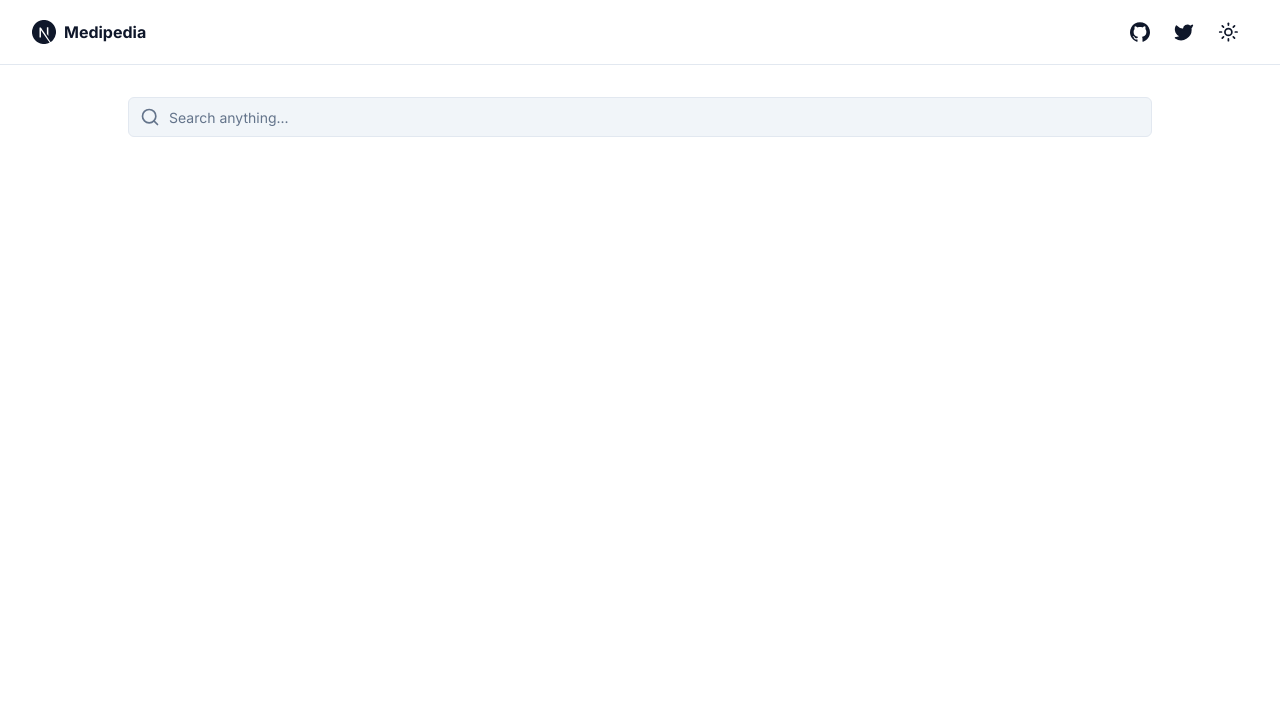
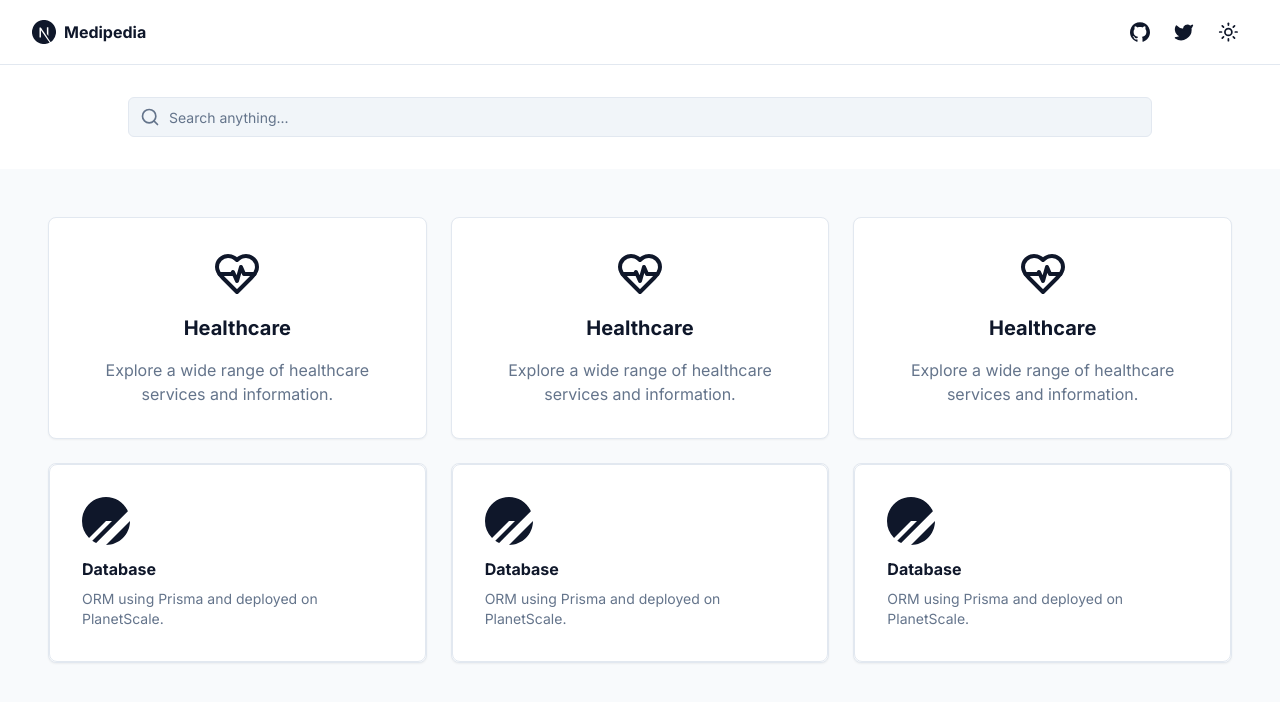
Before and after one commit to abirpahlwan/medipedia-next-js, a Next.js app: page / in a window 1280 px wide. Shown: the top 702 px of the page. Built offline with nearby package versions, Linux system fonts and the light colour scheme.

Commit message:
features section

```diff
--- a/app/layout.tsx
+++ b/app/layout.tsx
@@ -7,6 +7,7 @@ import {cn} from "@/lib/utils"
 import {SiteHeader} from "@/components/site-header"
 import {ThemeProvider} from "@/components/theme-provider"
 import {SearchBar} from "@/components/search-bar";
+import {FeatureSection} from "@/app/sections/feature-section";
 
 export const metadata: Metadata = {
 	title: {
@@ -39,6 +40,7 @@ export default function RootLayout({children}: RootLayoutProps) {
 				<div className="relative flex min-h-screen flex-col">
 					<SiteHeader/>
 					<SearchBar/>
+					<FeatureSection/>
 					<div className="flex-1">{children}</div>
 				</div>
 			</ThemeProvider>
--- /dev/null
+++ b/app/sections/feature-section.tsx
@@ -0,0 +1,16 @@
+import {FeatureCardLeft} from "@/components/feature-card-left";
+import {FeatureCardCenter} from "@/components/feature-card-center";
+
+
+export function FeatureSection() {
+	return (
+		<section className="container mx-auto grid grid-cols-1 gap-6 bg-slate-50 px-12 py-12 sm:grid-cols-2 md:grid-cols-3 lg:grid-cols-3 xl:grid-cols-3">
+			<FeatureCardCenter />
+			<FeatureCardCenter />
+			<FeatureCardCenter />
+			<FeatureCardLeft />
+			<FeatureCardLeft />
+			<FeatureCardLeft />
+		</section>
+	);
+}
--- /dev/null
+++ b/components/feature-card-center.tsx
@@ -0,0 +1,17 @@
+import {Card, CardContent} from "@/components/ui/card";
+import Link from "next/link";
+import {Icons} from "@/components/icons";
+
+export function FeatureCardCenter() {
+	return (
+		<Card>
+            <CardContent className="flex flex-col items-center justify-center gap-4 p-8">
+              <Icons.heartpulse className="h-12 w-12 text-primary" />
+              <h3 className="text-xl font-bold">Healthcare</h3>
+              <p className="text-center text-muted-foreground">
+                Explore a wide range of healthcare services and information.
+              </p>
+            </CardContent>
+          </Card>
+	);
+}
--- /dev/null
+++ b/components/feature-card-left.tsx
@@ -0,0 +1,24 @@
+import {Card, CardContent} from "@/components/ui/card";
+import Link from "next/link";
+import {Icons} from "@/components/icons";
+
+export function FeatureCardLeft() {
+	return (
+		<Card>
+			<div className="relative overflow-hidden rounded-lg border bg-background p-2">
+				<div className="flex h-[180px] flex-col justify-between rounded-md p-6">
+					<svg viewBox="0 0 24 24" className="size-12 fill-current">
+						<path
+							d="M0 12C0 5.373 5.373 0 12 0c4.873 0 9.067 2.904 10.947 7.077l-15.87 15.87a11.981 11.981 0 0 1-1.935-1.099L14.99 12H12l-8.485 8.485A11.962 11.962 0 0 1 0 12Zm12.004 12L24 12.004C23.998 18.628 18.628 23.998 12.004 24Z"/>
+					</svg>
+					<div className="space-y-2">
+						<h3 className="font-bold">Database</h3>
+						<p className="text-sm text-muted-foreground">
+							ORM using Prisma and deployed on PlanetScale.
+						</p>
+					</div>
+				</div>
+			</div>
+		</Card>
+	);
+}
--- a/components/icons.tsx
+++ b/components/icons.tsx
@@ -20,7 +20,7 @@ export const Icons = {
 			/>
 		</svg>
 	),
-  gitHub: (props: LucideProps) => (
+	github: (props: LucideProps) => (
 		<svg viewBox="0 0 438.549 438.549" {...props}>
 			<path
 				fill="currentColor"
@@ -28,4 +28,10 @@ export const Icons = {
 			></path>
 		</svg>
 	),
+	heartpulse: (props: LucideProps) => (
+		<svg {...props} xmlns="http://www.w3.org/2000/svg" width="24" height="24" viewBox="0 0 24 24" fill="none" stroke="currentColor" strokeWidth="2" strokeLinecap="round" strokeLinejoin="round">
+			<path d="M19 14c1.49-1.46 3-3.21 3-5.5A5.5 5.5 0 0 0 16.5 3c-1.76 0-3 .5-4.5 2-1.5-1.5-2.74-2-4.5-2A5.5 5.5 0 0 0 2 8.5c0 2.3 1.5 4.05 3 5.5l7 7Z"/>
+			<path d="M3.22 12H9.5l.5-1 2 4.5 2-7 1.5 3.5h5.27"/>
+		</svg>
+	),
 }
--- a/components/site-header.tsx
+++ b/components/site-header.tsx
@@ -18,7 +18,7 @@ export function SiteHeader() {
 					<nav className="flex items-center space-x-1">
 						<Link href={siteConfig.links.github} target="_blank" rel="noreferrer">
 							<div className={buttonVariants({size: "icon", variant: "ghost"})}>
-								<Icons.gitHub className="size-5"/>
+								<Icons.github className="size-5"/>
 								<span className="sr-only">GitHub</span>
 							</div>
 						</Link>
--- /dev/null
+++ b/components/ui/card.tsx
@@ -0,0 +1,79 @@
+import * as React from "react"
+
+import { cn } from "@/lib/utils"
+
+const Card = React.forwardRef<
+  HTMLDivElement,
+  React.HTMLAttributes<HTMLDivElement>
+>(({ className, ...props }, ref) => (
+  <div
+    ref={ref}
+    className={cn(
+      "rounded-lg border bg-card text-card-foreground shadow-sm",
+      className
+    )}
+    {...props}
+  />
+))
+Card.displayName = "Card"
+
+const CardHeader = React.forwardRef<
+  HTMLDivElement,
+  React.HTMLAttributes<HTMLDivElement>
+>(({ className, ...props }, ref) => (
+  <div
+    ref={ref}
+    className={cn("flex flex-col space-y-1.5 p-6", className)}
+    {...props}
+  />
+))
+CardHeader.displayName = "CardHeader"
+
+const CardTitle = React.forwardRef<
+  HTMLParagraphElement,
+  React.HTMLAttributes<HTMLHeadingElement>
+>(({ className, ...props }, ref) => (
+  <h3
+    ref={ref}
+    className={cn(
+      "text-2xl font-semibold leading-none tracking-tight",
+      className
+    )}
+    {...props}
+  />
+))
+CardTitle.displayName = "CardTitle"
+
+const CardDescription = React.forwardRef<
+  HTMLParagraphElement,
+  React.HTMLAttributes<HTMLParagraphElement>
+>(({ className, ...props }, ref) => (
+  <p
+    ref={ref}
+    className={cn("text-sm text-muted-foreground", className)}
+    {...props}
+  />
+))
+CardDescription.displayName = "CardDescription"
+
+const CardContent = React.forwardRef<
+  HTMLDivElement,
+  React.HTMLAttributes<HTMLDivElement>
+>(({ className, ...props }, ref) => (
+  <div ref={ref} className={cn("p-6 pt-0", className)} {...props} />
+))
+CardContent.displayName = "CardContent"
+
+const CardFooter = React.forwardRef<
+  HTMLDivElement,
+  React.HTMLAttributes<HTMLDivElement>
+>(({ className, ...props }, ref) => (
+  <div
+    ref={ref}
+    className={cn("flex items-center p-6 pt-0", className)}
+    {...props}
+  />
+))
+CardFooter.displayName = "CardFooter"
+
+export { Card, CardHeader, CardFooter, CardTitle, CardDescription, CardContent }
```
Lines whose indentation alone changed are shown as unchanged.
